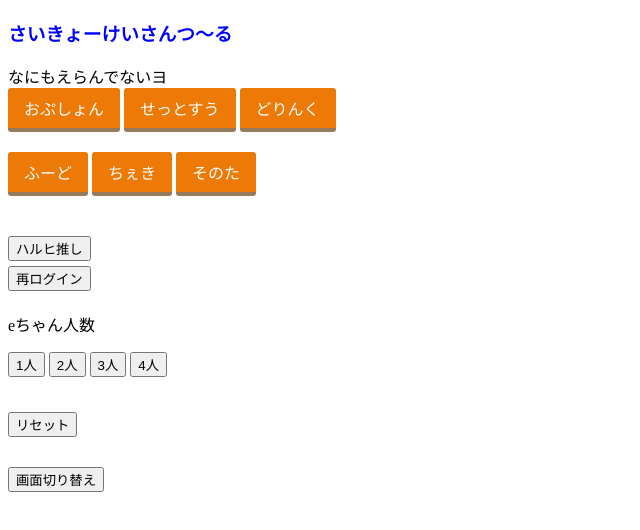
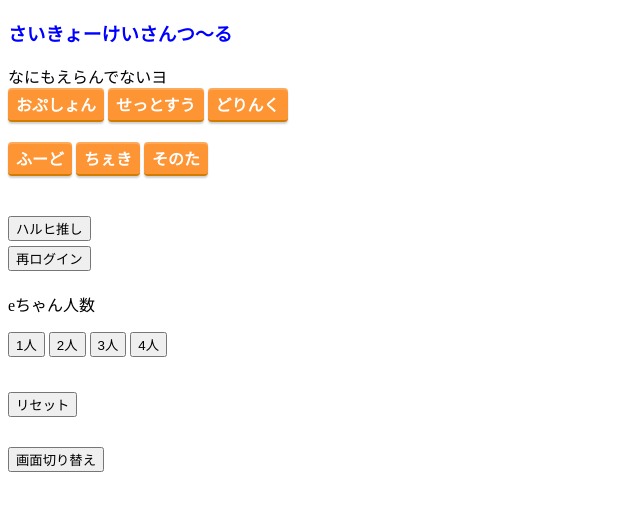
Before and after one commit to syakaizin/haruhinosaikyoutool, a plain HTML site: page index.html in a window 1280 px wide. Shown: the whole page, without its empty margins (0-640 px from the left). Drawn offline with Linux system fonts and the light colour scheme.

Commit message:
Add files via upload

```diff
--- a/index.html
+++ b/index.html
@@ -10,12 +10,12 @@
     <h3>さいきょーけいさんつ～る</h3>
     <div id="menuList">
         <div id="recentlySelectMenu"></div>
-        <div href="#" class="btn-square-shadow" onclick="changeDiplayMenu('option')">おぷしょん</div>
-        <div href="#" class="btn-square-shadow" onclick="changeDiplayMenu('set')">せっとすう</div>
-        <div href="#" class="btn-square-shadow" onclick="changeDiplayMenu('drink')">どりんく</div><br>
-        <div href="#" class="btn-square-shadow" onclick="changeDiplayMenu('food')">ふーど</div>
-        <div href="#" class="btn-square-shadow" onclick="changeDiplayMenu('pic')">ちぇき</div>
-        <div href="#" class="btn-square-shadow" onclick="changeDiplayMenu('other')">そのた</div>
+        <div href="#" class="btn-square-pop" onclick="changeDiplayMenu('option')">おぷしょん</div>
+        <div href="#" class="btn-square-pop" onclick="changeDiplayMenu('set')">せっとすう</div>
+        <div href="#" class="btn-square-pop" onclick="changeDiplayMenu('drink')">どりんく</div><br>
+        <div href="#" class="btn-square-pop" onclick="changeDiplayMenu('food')">ふーど</div>
+        <div href="#" class="btn-square-pop" onclick="changeDiplayMenu('pic')">ちぇき</div>
+        <div href="#" class="btn-square-pop" onclick="changeDiplayMenu('other')">そのた</div>
 
         <div id="menu0">
             <div id="oshi"><input type="button" class="button" name="oshi" value="ハルヒ推し" onclick="changeFlg()"></div>
--- a/style.css
+++ b/style.css
@@ -6,22 +6,23 @@ h3 {
     margin-bottom: 5px;
 }
 
-.btn-square-shadow {
+.btn-square-pop {
+    position: relative;
     display: inline-block;
-    padding: 0.5em 1em;
+    padding: 0.25em 0.5em;
     text-decoration: none;
-    background: #ed7a07;/*ボタン色*/
     color: #FFF;
-    border-bottom: solid 4px #977b5d;
-    border-radius: 3px;
+    background: #fd9535;/*背景色*/
+    border-bottom: solid 2px #d27d00;/*少し濃い目の色に*/
+    border-radius: 4px;/*角の丸み*/
+    box-shadow: inset 0 2px 0 rgba(255,255,255,0.2), 0 2px 2px rgba(0, 0, 0, 0.19);
+    font-weight: bold;
     margin-bottom: 20px;
   }
-  .btn-square-shadow:active {
-    /*ボタンを押したとき*/
-    -webkit-transform: translateY(4px);
-    transform: translateY(4px);/*下に動く*/
-    box-shadow: 0px 0px 1px rgba(0, 0, 0, 0.2);/*影を小さく*/
-    border-bottom: none;
+
+  .btn-square-pop:active {
+    border-bottom: solid 2px #fd9535;
+    box-shadow: 0 0 2px rgba(0, 0, 0, 0.30);
   }
 
 #oshi {
```
